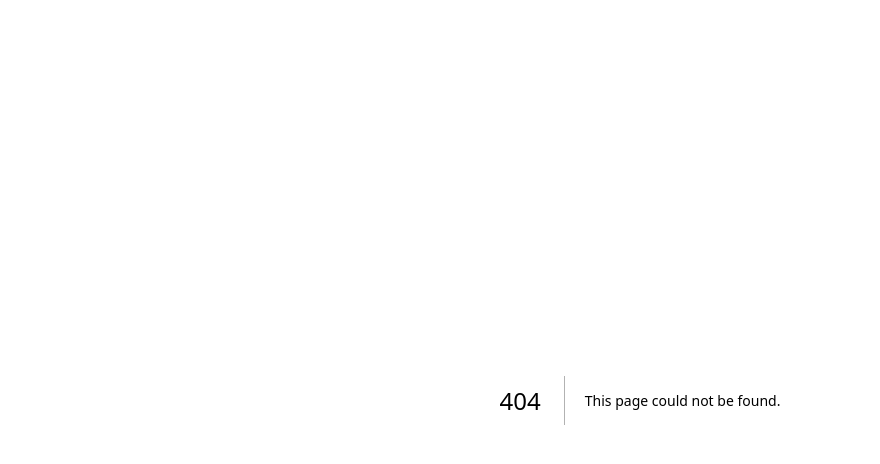
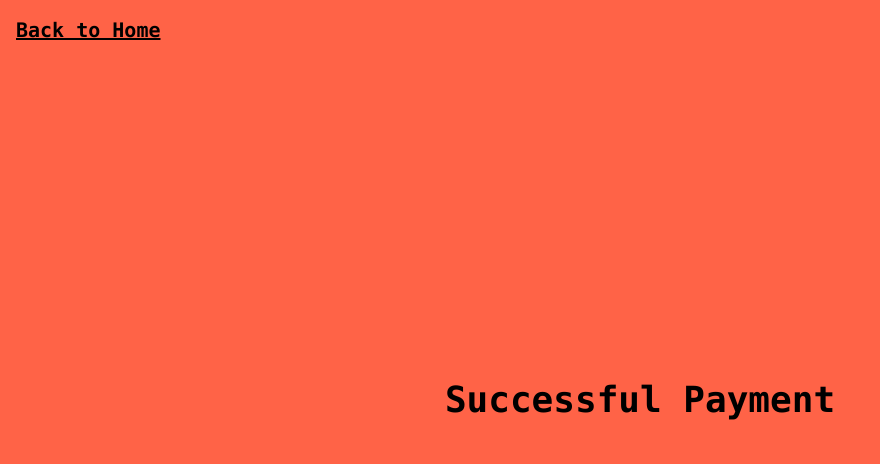
Before and after one commit to Jimto3/Stripe_payment, a Next.js app: page /success in a window 1280 px wide. Before the commit this address had no page. Shown: the top 464 px of the page, without its empty margins (0-880 px from the left). Built offline with nearby package versions, Linux system fonts and the light colour scheme.

Commit message:
change checkout success

```diff
--- a/checkout.js
+++ b/checkout.js
@@ -17,7 +17,7 @@ export async function checkout({ lineItems }) {
     await stripe.redirectToCheckout({
         mode: "payment",
         lineItems,
-        successUrl: `${window.location.origin}?session_id={CHECKOUT_SESSION_ID}`,
+        successUrl: `${window.location.origin}/success`,
         cancelUrl: window.location.origin,
     });
 }
--- /dev/null
+++ b/src/app/success/page.js
@@ -0,0 +1,12 @@
+import Link from "next/link";
+
+export default function SuccessPage() {
+    return (
+        <div className="text-4xl font-bold bg-[#ff6347] font-mono flex flex-col items-center justify-center h-[100vh] w-[100vw]">
+            <h2>Successful Payment</h2>
+            <Link href="/" className="absolute top-4 left-4 text-xl underline">
+                Back to Home
+            </Link>
+        </div>
+    );
+}
```
